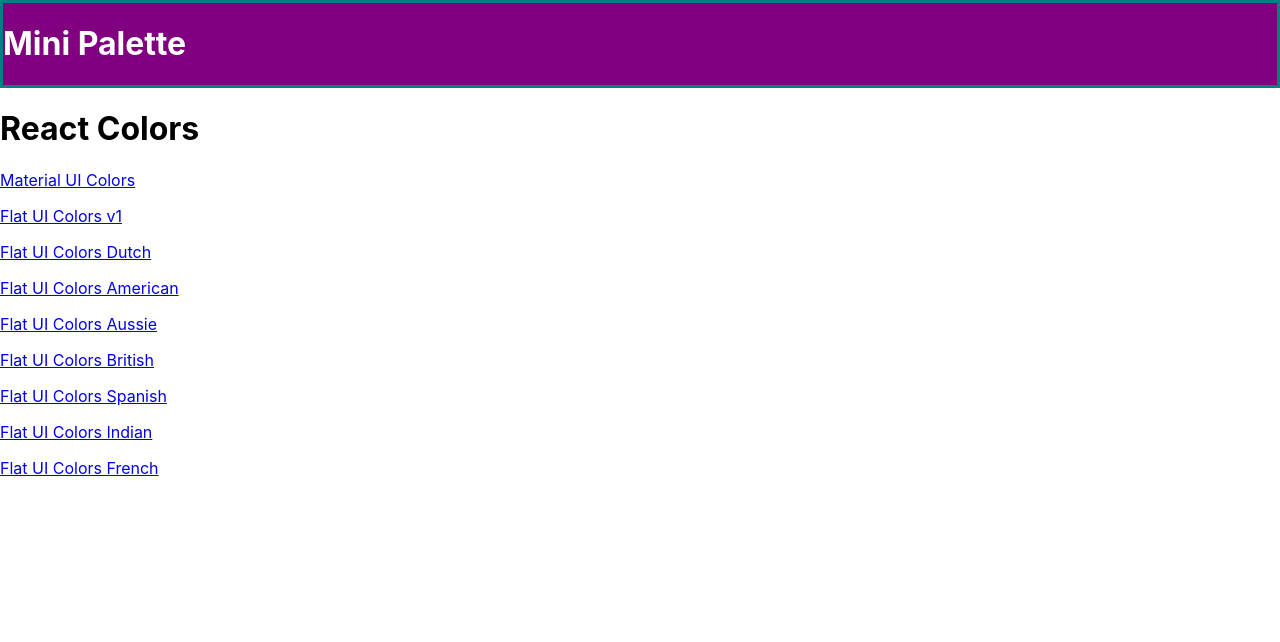
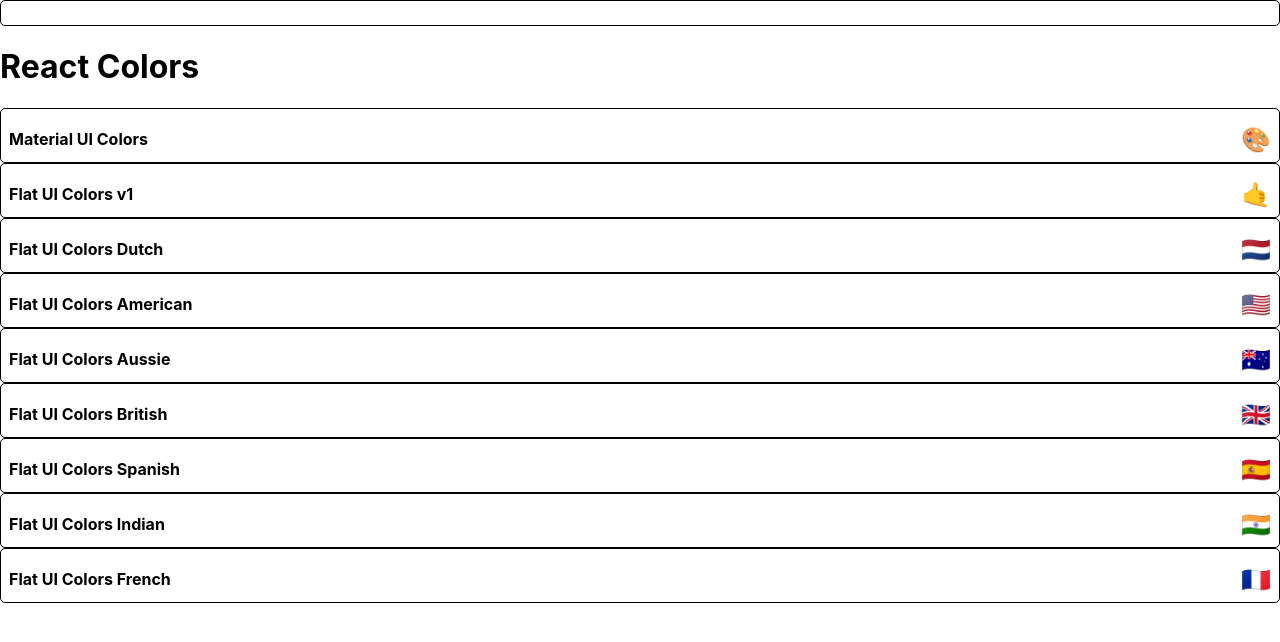
Before and after one commit to iuliancarnaru/color-project, a React (Create React App) app: page / in a window 1280 px wide. Shown: the top 642 px of the page. Built offline with nearby package versions, Linux system fonts and the light colour scheme.

Commit message:
styling minipalette

```diff
--- a/src/MiniPalette.js
+++ b/src/MiniPalette.js
@@ -2,20 +2,44 @@
 import { withStyles } from "@material-ui/styles";
 
 const styles = {
-  main: {
-    backgroundColor: "purple",
-    border: "3px solid teal",
-    "& h1": {
-      color: "white"
+  root: {
+    backgroundColor: "white",
+    borderRadius: "5px",
+    padding: "0.5rem",
+    position: "relative",
+    overflow: "hidden",
+    border: "1px solid black",
+    "&:hover": {
+      cursor: "pointer"
     }
+  },
+  colors: {
+    backgroundColor: "grey"
+  },
+  title: {
+    display: "flex",
+    justifyContent: "space-between",
+    alignItems: "center",
+    margin: "0",
+    color: "black",
+    paddingTop: "0.5rem",
+    fontSize: "1rem",
+    position: "relative"
+  },
+  emoji: {
+    marginLeft: "0.5rem",
+    fontSize: "1.5rem"
   }
 };
 
 function MiniPalette(props) {
-  const { classes } = props;
+  const { classes, paletteName, emoji } = props;
   return (
-    <div className={classes.main}>
-      <h1>Mini Palette</h1>
+    <div className={classes.root}>
+      <div className={classes.colors}>{/* something */}</div>
+      <h5 className={classes.title}>
+        {paletteName} <span className={classes.emoji}>{emoji}</span>
+      </h5>
     </div>
   );
 }
--- a/src/PaletteList.js
+++ b/src/PaletteList.js
@@ -10,9 +10,7 @@
         <MiniPalette />
         <h1>React Colors</h1>
         {palettes.map(palette => (
-          <p>
-            <Link to={`/palette/${palette.id}`}>{palette.paletteName}</Link>
-          </p>
+          <MiniPalette {...palette} />
         ))}
       </div>
     );
```
